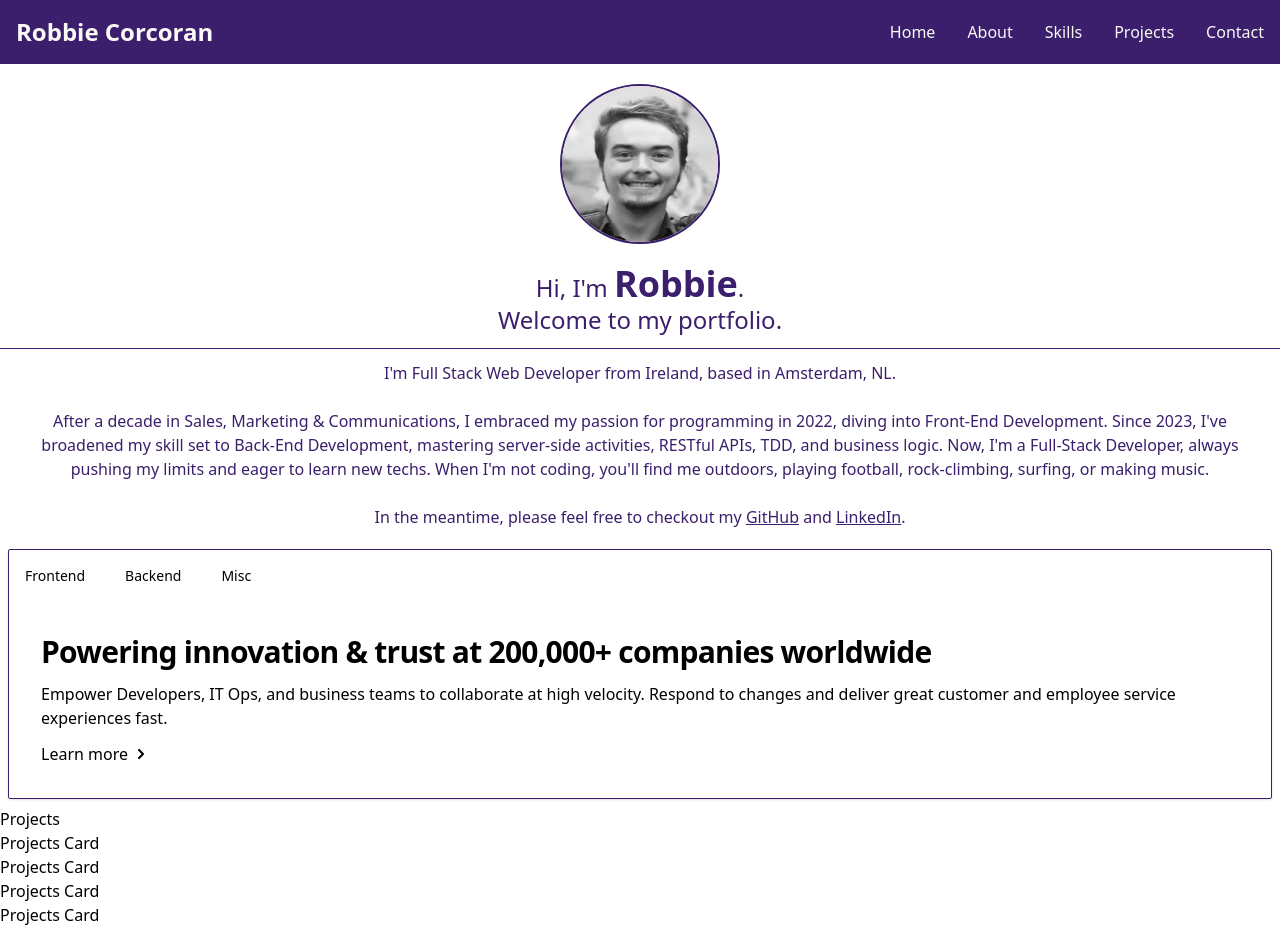
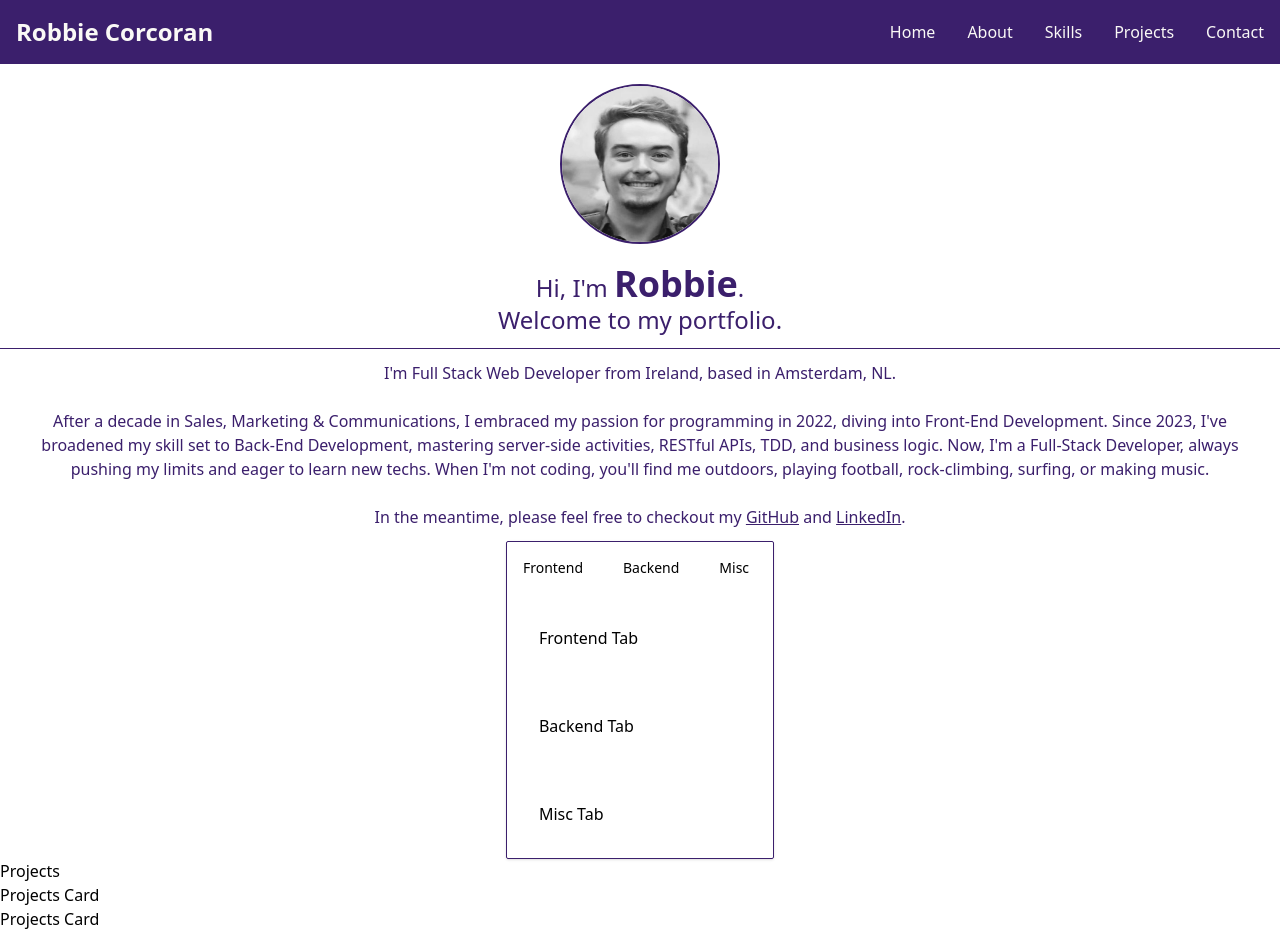
Before and after one commit to Robbie-Corcoran/Portfolio-Site, a React (Vite) app: page / in a window 1280 px wide. Shown: the top 931 px of the page. Built offline with nearby package versions, Linux system fonts and the light colour scheme.

Commit message:
Skills tab updates

```diff
--- a/src/components/Skills.tsx
+++ b/src/components/Skills.tsx
@@ -1,7 +1,7 @@
 const Skills = () => {
   return (
     <>
-      <div className="w-fit border border-theme-primary rounded-sm shadow m-2 ">
+      <div className="w-fit border border-theme-primary rounded-sm shadow m-auto">
         <ul
           className="flex flex-wrap text-sm font-medium text-center text-gray-500 rounded-t-lg"
           id="defaultTab"
@@ -51,128 +51,27 @@ const Skills = () => {
         <div id="defaultTabContent">
           <div
             className="p-4 bg-white rounded-lg md:p-8"
-            id="about"
+            id="frontend"
             role="tabpanel"
-            aria-labelledby="about-tab"
+            aria-labelledby="frontend-tab"
           >
-            <h2 className="mb-3 text-3xl font-extrabold tracking-tight text-gray-900">
-              Powering innovation & trust at 200,000+ companies worldwide
-            </h2>
-            <p className="mb-3 text-gray-500">
-              Empower Developers, IT Ops, and business teams to collaborate at
-              high velocity. Respond to changes and deliver great customer and
-              employee service experiences fast.
-            </p>
-            <a
-              href="#"
-              className="inline-flex items-center font-medium text-blue-600 hover:text-blue-800"
-            >
-              Learn more
-              <svg
-                className=" w-2.5 h-2.5 ms-2 rtl:rotate-180"
-                aria-hidden="true"
-                xmlns="http://www.w3.org/2000/svg"
-                fill="none"
-                viewBox="0 0 6 10"
-              >
-                <path
-                  stroke="currentColor"
-                  stroke-linecap="round"
-                  stroke-linejoin="round"
-                  stroke-width="2"
-                  d="m1 9 4-4-4-4"
-                />
-              </svg>
-            </a>
+            Frontend Tab
           </div>
           <div
-            className="hidden p-4 bg-white rounded-lg md:p-8"
-            id="services"
+            className="p-4 bg-white rounded-lg md:p-8"
+            id="backend"
             role="tabpanel"
-            aria-labelledby="services-tab"
+            aria-labelledby="backend-tab"
           >
-            <h2 className="mb-5 text-2xl font-extrabold tracking-tight text-gray-900">
-              We invest in the world’s potential
-            </h2>
-            {/* List */}
-            <ul
-              role="list"
-              className="space-y-4 text-gray-500 dark:text-gray-400"
-            >
-              <li className="flex space-x-2 rtl:space-x-reverse items-center">
-                <svg
-                  className="flex-shrink-0 w-3.5 h-3.5 text-blue-600 dark:text-blue-500"
-                  aria-hidden="true"
-                  xmlns="http://www.w3.org/2000/svg"
-                  fill="currentColor"
-                  viewBox="0 0 20 20"
-                >
-                  <path d="M10 .5a9.5 9.5 0 1 0 9.5 9.5A9.51 9.51 0 0 0 10 .5Zm3.707 8.207-4 4a1 1 0 0 1-1.414 0l-2-2a1 1 0 0 1 1.414-1.414L9 10.586l3.293-3.293a1 1 0 0 1 1.414 1.414Z" />
-                </svg>
-                <span className="leading-tight">
-                  Dynamic reports and dashboards
-                </span>
-              </li>
-              <li className="flex space-x-2 rtl:space-x-reverse items-center">
-                <svg
-                  className="flex-shrink-0 w-3.5 h-3.5 text-blue-600"
-                  aria-hidden="true"
-                  xmlns="http://www.w3.org/2000/svg"
-                  fill="currentColor"
-                  viewBox="0 0 20 20"
-                >
-                  <path d="M10 .5a9.5 9.5 0 1 0 9.5 9.5A9.51 9.51 0 0 0 10 .5Zm3.707 8.207-4 4a1 1 0 0 1-1.414 0l-2-2a1 1 0 0 1 1.414-1.414L9 10.586l3.293-3.293a1 1 0 0 1 1.414 1.414Z" />
-                </svg>
-                <span className="leading-tight">Templates for everyone</span>
-              </li>
-              <li className="flex space-x-2 rtl:space-x-reverse items-center">
-                <svg
-                  className="flex-shrink-0 w-3.5 h-3.5 text-blue-600"
-                  aria-hidden="true"
-                  xmlns="http://www.w3.org/2000/svg"
-                  fill="currentColor"
-                  viewBox="0 0 20 20"
-                >
-                  <path d="M10 .5a9.5 9.5 0 1 0 9.5 9.5A9.51 9.51 0 0 0 10 .5Zm3.707 8.207-4 4a1 1 0 0 1-1.414 0l-2-2a1 1 0 0 1 1.414-1.414L9 10.586l3.293-3.293a1 1 0 0 1 1.414 1.414Z" />
-                </svg>
-                <span className="leading-tight">Development workflow</span>
-              </li>
-              <li className="flex space-x-2 rtl:space-x-reverse items-center">
-                <svg
-                  className="flex-shrink-0 w-3.5 h-3.5 text-blue-600"
-                  aria-hidden="true"
-                  xmlns="http://www.w3.org/2000/svg"
-                  fill="currentColor"
-                  viewBox="0 0 20 20"
-                >
-                  <path d="M10 .5a9.5 9.5 0 1 0 9.5 9.5A9.51 9.51 0 0 0 10 .5Zm3.707 8.207-4 4a1 1 0 0 1-1.414 0l-2-2a1 1 0 0 1 1.414-1.414L9 10.586l3.293-3.293a1 1 0 0 1 1.414 1.414Z" />
-                </svg>
-                <span className="leading-tight">
-                  Limitless business automation
-                </span>
-              </li>
-            </ul>
+            Backend Tab
           </div>
           <div
-            className="hidden p-4 bg-white rounded-lg md:p-8"
-            id="statistics"
+            className="p-4 bg-white rounded-lg md:p-8"
+            id="misc"
             role="tabpanel"
-            aria-labelledby="statistics-tab"
+            aria-labelledby="misc-tab"
           >
-            <dl className="grid max-w-screen-xl grid-cols-2 gap-8 p-4 mx-auto text-gray-900 sm:grid-cols-3 xl:grid-cols-6 dark:text-white sm:p-8">
-              <div className="flex flex-col">
-                <dt className="mb-2 text-3xl font-extrabold">73M+</dt>
-                <dd className="text-gray-500">Developers</dd>
-              </div>
-              <div className="flex flex-col">
-                <dt className="mb-2 text-3xl font-extrabold">100M+</dt>
-                <dd className="text-gray-500">Public repositories</dd>
-              </div>
-              <div className="flex flex-col">
-                <dt className="mb-2 text-3xl font-extrabold">1000s</dt>
-                <dd className="text-gray-500">Open source projects</dd>
-              </div>
-            </dl>
+            Misc Tab
           </div>
         </div>
       </div>
```
